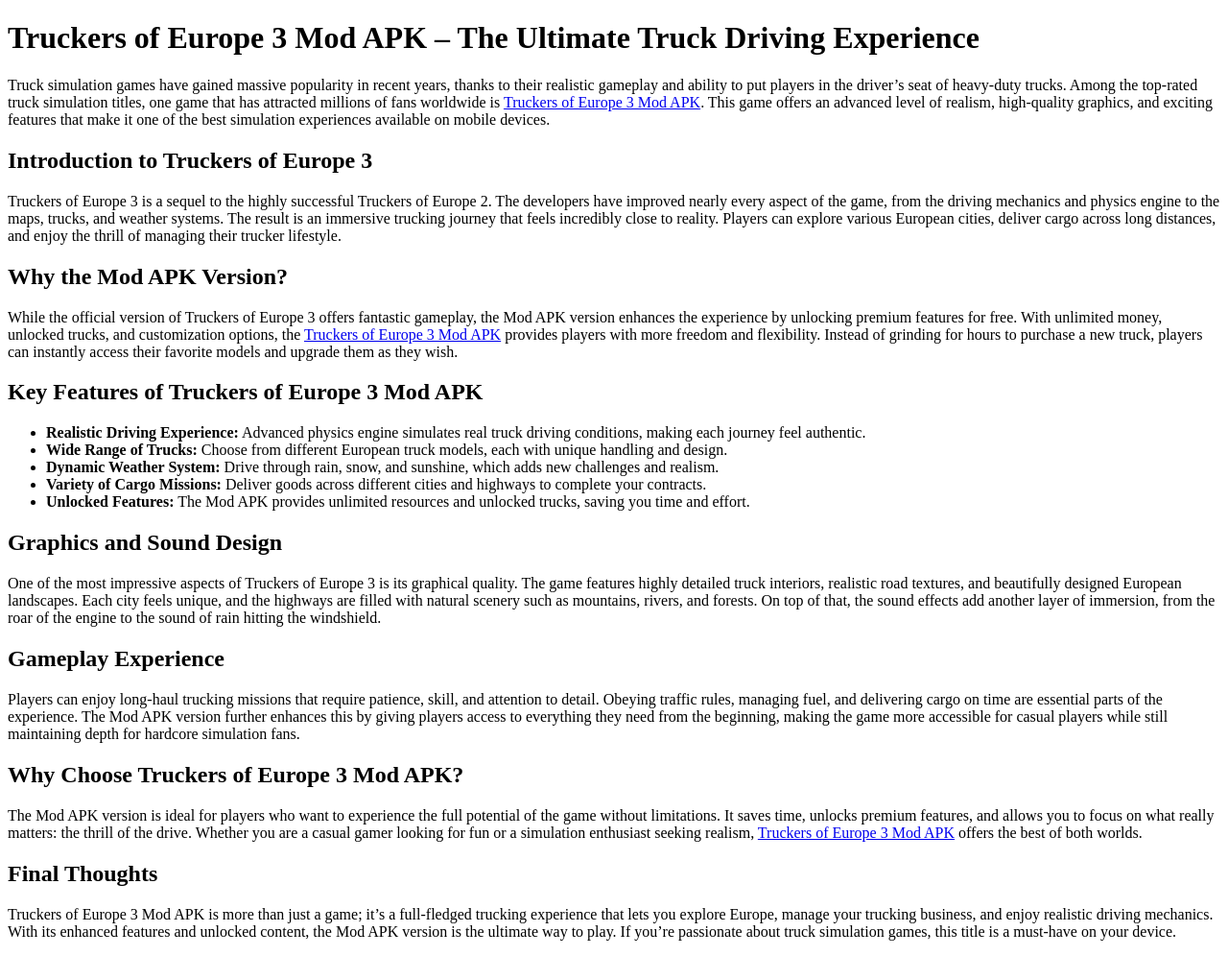
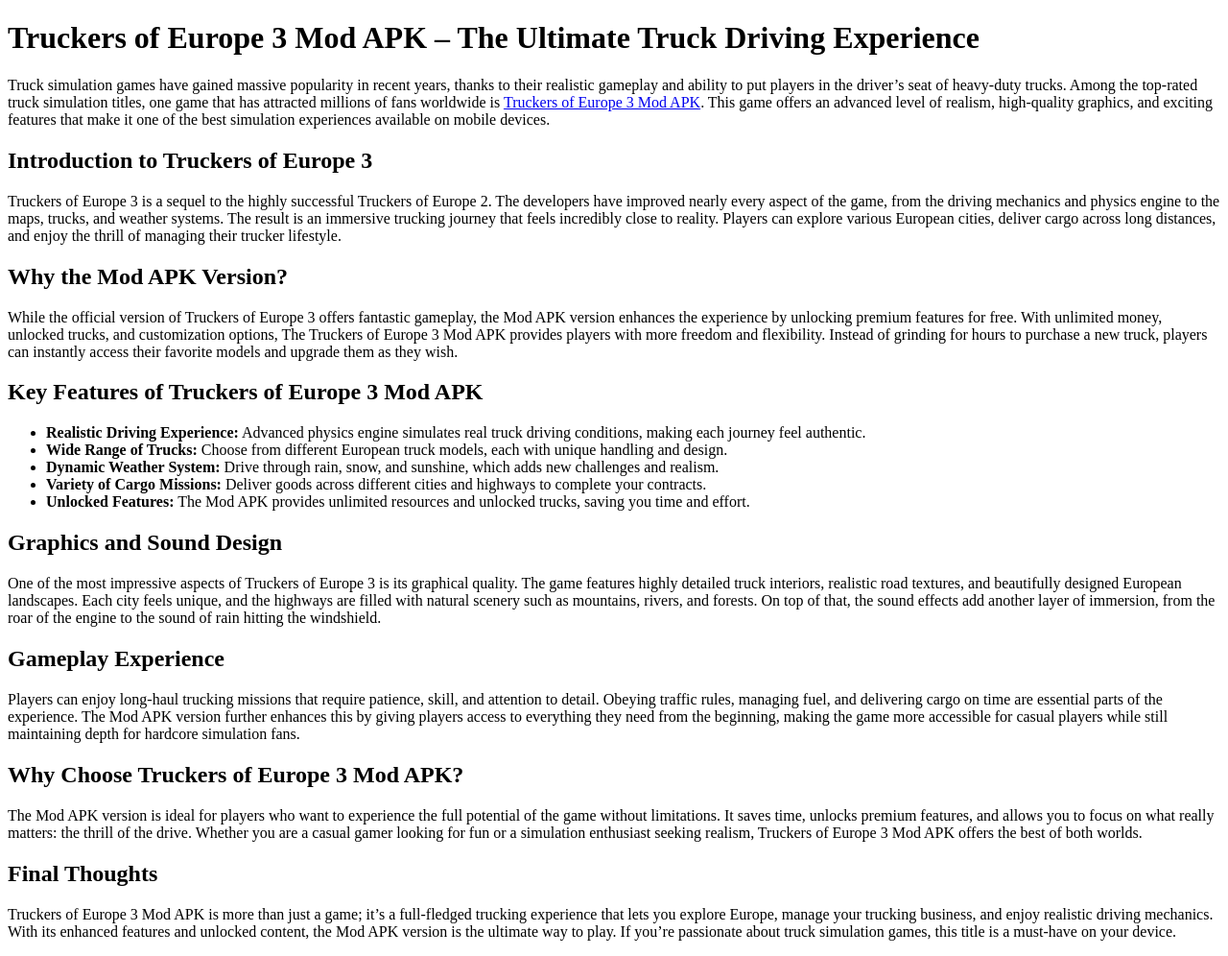
Before and after one commit to markwilson03755/truckers-of-europe-3-mod-apk, a plain HTML site: page index.html in a window 1280 px wide. Shown: the whole page at 96% size. Drawn offline with Linux system fonts and the light colour scheme.

Commit message:
Update index.html

```diff
--- a/index.html
+++ b/index.html
@@ -31,8 +31,8 @@
   <p>
     While the official version of Truckers of Europe 3 offers fantastic gameplay,
     the Mod APK version enhances the experience by unlocking premium features for free.
-    With unlimited money, unlocked trucks, and customization options, the
-    <a href="https://europetruckplay.com/">Truckers of Europe 3 Mod APK</a>
+    With unlimited money, unlocked trucks, and customization options, The
+    Truckers of Europe 3 Mod APK
     provides players with more freedom and flexibility. Instead of grinding for hours
     to purchase a new truck, players can instantly access their favorite models and
     upgrade them as they wish.
@@ -74,7 +74,7 @@
     premium features, and allows you to focus on what really matters:
     the thrill of the drive. Whether you are a casual gamer looking
     for fun or a simulation enthusiast seeking realism,
-    <a href="https://europetruckplay.com/">Truckers of Europe 3 Mod APK</a>
+    Truckers of Europe 3 Mod APK
     offers the best of both worlds.
   </p>
 
@@ -89,4 +89,5 @@
   </p>
 
 </body>
+
 </html>
```
